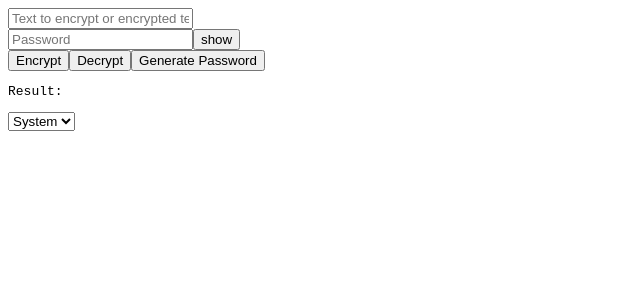
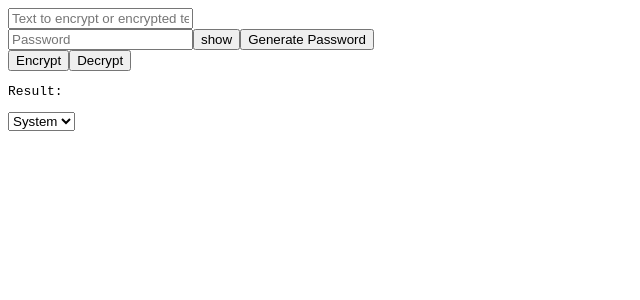
Before and after one commit to zackha/encrypt-seed, a Nuxt app: page / in a window 1280 px wide. Shown: the top 300 px of the page, without its empty margins (0-640 px from the left). Built offline with nearby package versions, Linux system fonts and the light colour scheme.

Commit message:
Update app.vue

```diff
--- a/app.vue
+++ b/app.vue
@@ -4,11 +4,11 @@
     <div>
       <input :type="passwordFieldType" v-model="password" placeholder="Password" />
       <button @click="togglePasswordVisibility">{{ passwordIcon }}</button>
+      <button @click="generatePassword">Generate Password</button>
+      <p v-if="state.copyPassSuccess">Password copied!</p>
     </div>
     <button @click="performEncryption">Encrypt</button>
     <button @click="performDecryption">Decrypt</button>
-    <button @click="generatePassword">Generate Password</button>
-    <p v-if="state.copyPassSuccess">Password copied!</p>
     <p>Result: {{ result }}</p>
     <p v-if="state.copyResultSuccess">Copied!</p>
     <select v-model="colorMode.preference">
```
